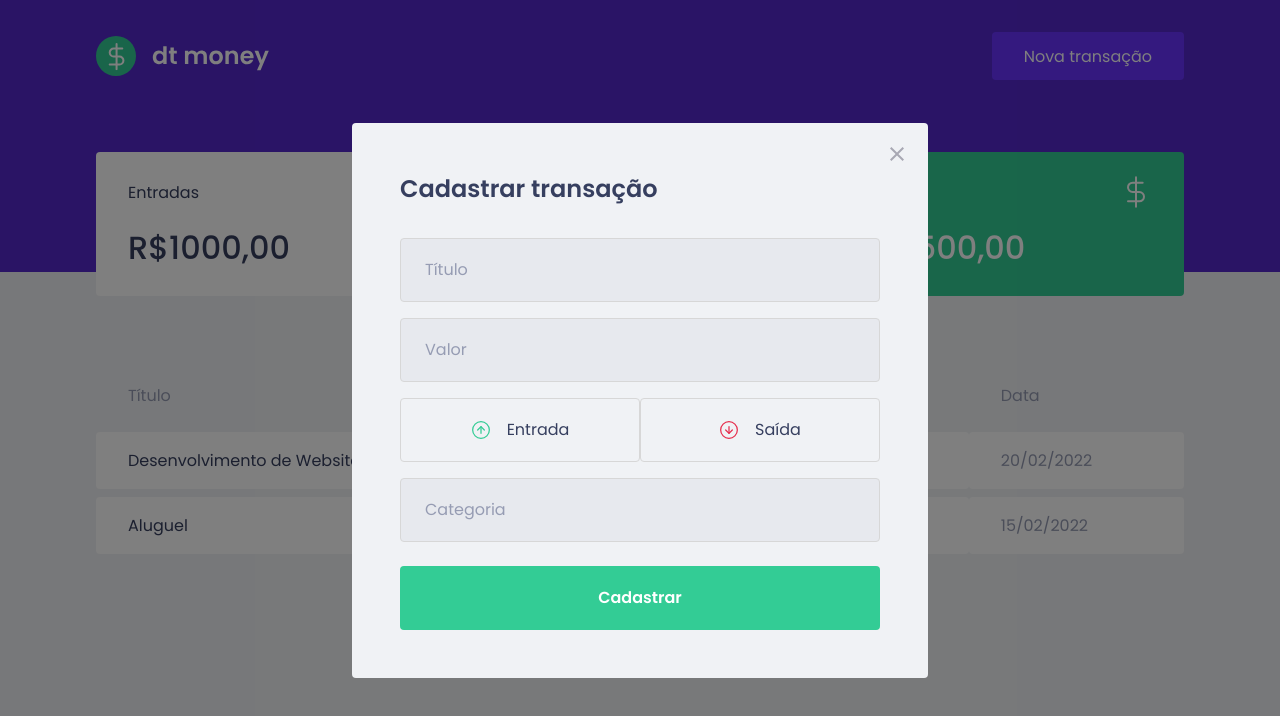
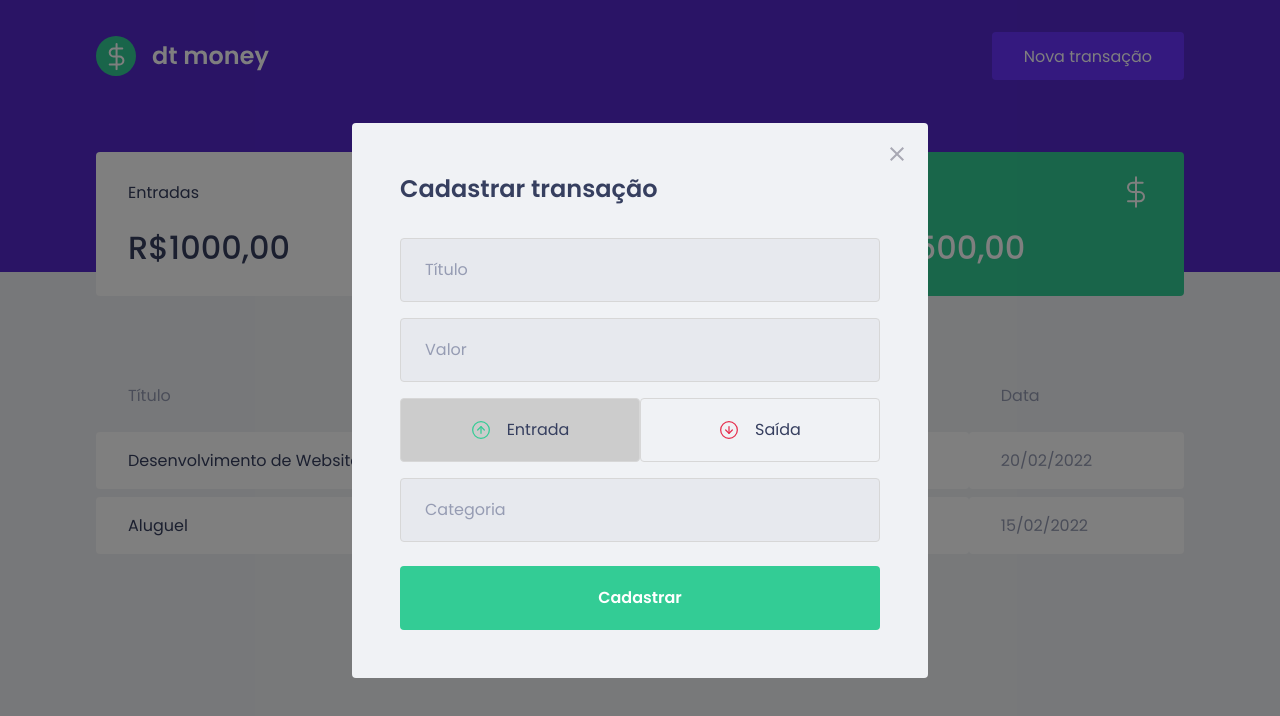
Before and after one commit to claradbessa/dt-money, a React (Create React App) app: page / in a window 1280 px wide. Both pictures are taken after a click on the button "Nova transação". Shown: the top 716 px of the page. Built offline with nearby package versions, Linux system fonts and the light colour scheme; no server answers; what miragejs would draw is missing.

Commit message:
funcionamento dos botões

```diff
--- a/src/components/NewTransactionModal/index.tsx
+++ b/src/components/NewTransactionModal/index.tsx
@@ -1,8 +1,9 @@
+import { useState } from 'react';
 import Modal from 'react-modal';
 import closeImg from '../../assets/close.svg';
 import incomeImg from '../../assets/income.svg';
 import outcomeImg from '../../assets/outcome.svg';
-import { Container, TransactionTypeContainer } from './styles';
+import { Container, TransactionTypeContainer, RadioBox } from './styles';
 
 interface NewTransactionModalProps{
     isOpen: boolean;
@@ -10,6 +11,8 @@
 }
 
 export function NewTransactionModal({ isOpen, onRequestClose} : NewTransactionModalProps){
+    const [type, setType] = useState('deposit');
+
     return (
         <Modal
         isOpen={isOpen}
@@ -29,15 +32,22 @@
             <input type="number" placeholder="Valor" />
 
             <TransactionTypeContainer>
-                <button type="button">
+                <RadioBox type="button"
+                        // className={type === 'deposit' ? 'active' : ''}
+                        onClick={() => {setType('deposit')}}
+                        isActive={type === 'deposit'}
+                >
                     <img src={incomeImg} alt=""/>
                     <span>Entrada</span>
-                </button>
+                </RadioBox>
 
-                <button type="button">
+                <RadioBox type="button"
+                        onClick={() => {setType('withdraw');}}
+                        isActive={type === 'whithdraw'}
+                >
                     <img src={outcomeImg} alt=""/>
                     <span>Saída</span>
-                </button>
+                </RadioBox>
             </TransactionTypeContainer>
 
             <input placeholder="Categoria" />
--- a/src/components/NewTransactionModal/styles.ts
+++ b/src/components/NewTransactionModal/styles.ts
@@ -54,13 +54,18 @@
     display: grid;
     grid-template-columns: 1fr 1fr;
     gap: 0.5;
+`;
 
-    button{
-        height: 4rem;
+interface RadioBoxProps {
+    isActive: boolean;
+}
+
+export const RadioBox = styled.button<RadioBoxProps>`
+height: 4rem;
         border: 1px solid #d7d7d7;
         border-radius: 0.25rem;
 
-        background: transparent;
+        background: ${(props) => props.isActive ? '#ccc' : 'transparent'};
 
         display: flex;
         align-items: center;
@@ -83,5 +88,4 @@
             font-size: 1rem;
             color: var(--text-title);
         }
-    }
 `;
```
